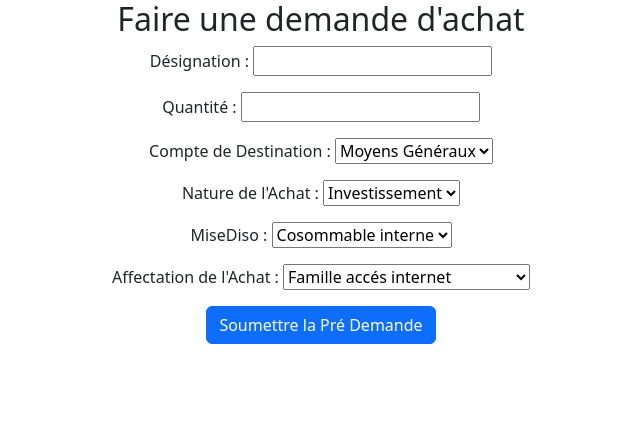
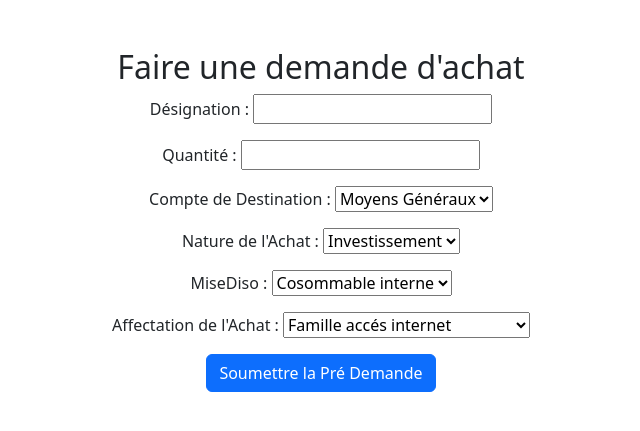
Before and after one commit to meriemmekki2001/2cs_internship, a Django app: page /icosnet/create/ in a window 1280 px wide. Shown: the top 431 px of the page, without its empty margins (319-959 px from the left). Run offline with Django 4.2, Linux system fonts and the light colour scheme.

Commit message:
small update

```diff
--- a/core/templates/core/create.html
+++ b/core/templates/core/create.html
@@ -6,7 +6,7 @@
     <script src="https://cdn.jsdelivr.net/npm/bootstrap@5.3.1/dist/js/bootstrap.bundle.min.js" integrity="sha384-HwwvtgBNo3bZJJLYd8oVXjrBZt8cqVSpeBNS5n7C8IVInixGAoxmnlMuBnhbgrkm" crossorigin="anonymous"></script>
 </head>
 <body>
-   <center> <h2>Faire une demande d'achat</h2>
+   <center> <div class="m-5"> <h2>Faire une demande d'achat</h2>
     <form method="post">
         {% csrf_token %}
 
@@ -15,6 +15,7 @@
 
         <button type="submit" class="btn btn-primary">Soumettre la Pré Demande</button>
     </form>
+</div>
 </center>
 </body>
 </html>
```
